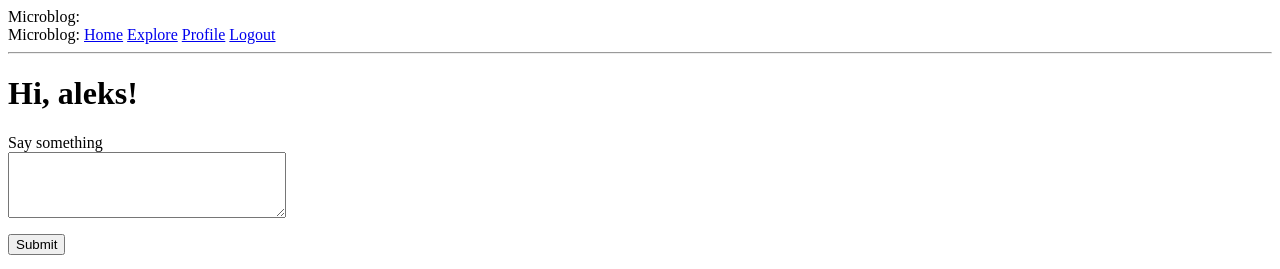
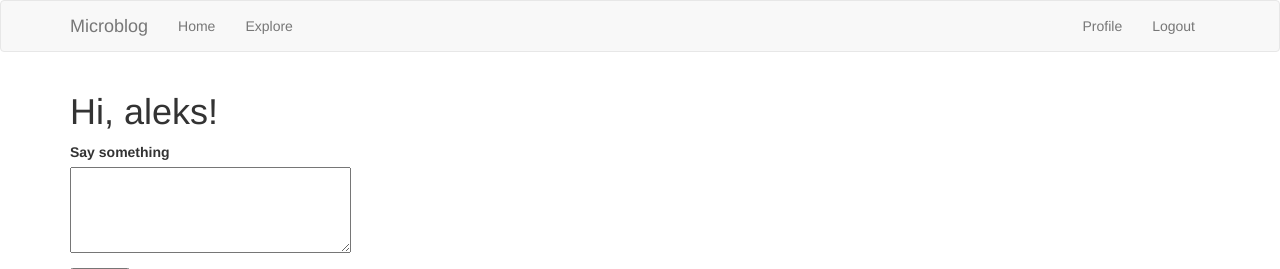
Before and after one commit to alfa24/flask, a Flask app: page / in a window 1280 px wide. Shown: the top 269 px of the page. Run offline with Flask 2, Linux system fonts and the light colour scheme; a user stored in the database is signed in; data comes from the database, SQL or seed files in the repository; both versions use the stored data as it was after the commit; some libraries are stand-ins or nearby versions.

Commit message:
Facelift

```diff
--- a/microblog/app/__init__.py
+++ b/microblog/app/__init__.py
@@ -2,6 +2,7 @@ import os
 import logging
 from logging.handlers import RotatingFileHandler
 from flask import Flask
+from flask_bootstrap import Bootstrap
 from flask_login import LoginManager
 from flask_openid import OpenID
 from flask_sqlalchemy import SQLAlchemy
@@ -20,6 +21,7 @@ login = LoginManager()
 login.login_view = 'login'
 login.init_app(app)
 oid = OpenID(app, os.path.join(basedir, 'tmp'))
+bootstrap =Bootstrap(app)
 from app import views, models, errors
 
 if not app.debug:
--- a/microblog/app/templates/404.html
+++ b/microblog/app/templates/404.html
@@ -1,6 +1,6 @@
 {% extends "base.html" %}
 
-{% block content %}
+{% block app_content %}
     <h1>File Not Found</h1>
     <p><a href="{{ url_for('index') }}">Back</a></p>
 {% endblock %}
--- a/microblog/app/templates/500.html
+++ b/microblog/app/templates/500.html
@@ -1,6 +1,6 @@
 {% extends "base.html" %}
 
-{% block content %}
+{% block app_content %}
     <h1>An unexpected error has occurred</h1>
     <p>The administrator has been notified. Sorry for the inconvenience!</p>
     <p><a href="{{ url_for('index') }}">Back</a></p>
--- a/microblog/app/templates/_post.html
+++ b/microblog/app/templates/_post.html
@@ -1,11 +1,17 @@
-    <table>
-        <tr valign="top">
-            <td><img src="{{ post.author.avatar(36) }}"></td>
+    <table class="table table-hover">
+        <tr>
+            <td width="70px">
+                <a href="{{ url_for('user', username=post.author.username) }}">
+                    <img src="{{ post.author.avatar(70) }}" />
+                </a>
+            </td>
             <td>
                 <a href="{{ url_for('user', username=post.author.username) }}">
                     {{ post.author.username }}
                 </a>
-                says:<br>{{ post.body }}
+                says:
+                <br>
+                {{ post.body }}
             </td>
         </tr>
     </table>
--- a/microblog/app/templates/base.html
+++ b/microblog/app/templates/base.html
@@ -1,35 +1,50 @@
-<html>
-<head>
-    {% if title %}
-        <title>{{ title }} - microblog</title>
+{% extends 'bootstrap/base.html' %}
+
+{% block title %}
+    {% if title %}{{ title }} - Microblog{% else %}Welcome to Microblog{% endif %}
+{% endblock %}
+
+{% block navbar %}
+    <nav class="navbar navbar-default">
+        <div class="container">
+            <div class="navbar-header">
+                <button type="button" class="navbar-toggle collapsed" data-toggle="collapse" data-target="#bs-example-navbar-collapse-1" aria-expanded="false">
+                    <span class="sr-only">Toggle navigation</span>
+                    <span class="icon-bar"></span>
+                    <span class="icon-bar"></span>
+                    <span class="icon-bar"></span>
+                </button>
+                <a class="navbar-brand" href="{{ url_for('index') }}">Microblog</a>
+            </div>
+            <div class="collapse navbar-collapse" id="bs-example-navbar-collapse-1">
+                <ul class="nav navbar-nav">
+                    <li><a href="{{ url_for('index') }}">Home</a></li>
+                    <li><a href="{{ url_for('explore') }}">Explore</a></li>
+                </ul>
+                <ul class="nav navbar-nav navbar-right">
+                    {% if current_user.is_anonymous %}
+                    <li><a href="{{ url_for('login') }}">Login</a></li>
                     {% else %}
-        <title>microblog</title>
+                    <li><a href="{{ url_for('user', username=current_user.username) }}">Profile</a></li>
+                    <li><a href="{{ url_for('logout') }}">Logout</a></li>
                     {% endif %}
-</head>
-<body>
-<div>Microblog:
-    <div>
-        Microblog:
-        <a href="{{ url_for('index') }}">Home</a>
-        <a href="{{ url_for('explore') }}">Explore</a>
-        {% if current_user.is_anonymous %}
-            <a href="{{ url_for('login') }}">Login</a>
-        {% else %}
-            <a href="{{ url_for('user', username=current_user.username) }}">Profile</a>
-            <a href="{{ url_for('logout') }}">Logout</a>
-        {% endif %}
+                </ul>
             </div>
         </div>
-<hr>
+    </nav>
+{% endblock %}
+
+{% block content %}
+    <div class="container">
         {% with messages = get_flashed_messages() %}
         {% if messages %}
-        <ul>
             {% for message in messages %}
-                <li>{{ message }}</li>
+            <div class="alert alert-info" role="alert">{{ message }}</div>
             {% endfor %}
-        </ul>
         {% endif %}
         {% endwith %}
-{% block content %}{% endblock %}
-</body>
-</html>
+
+        {# application content needs to be provided in the app_content block #}
+        {% block app_content %}{% endblock %}
+    </div>
+{% endblock %}
--- a/microblog/app/templates/edit_profile.html
+++ b/microblog/app/templates/edit_profile.html
@@ -1,6 +1,6 @@
 {% extends "base.html" %}
 
-{% block content %}
+{% block app_content %}
     <h1>Edit Profile</h1>
     <form action="" method="post">
         {{ form.hidden_tag() }}
--- a/microblog/app/templates/index.html
+++ b/microblog/app/templates/index.html
@@ -1,5 +1,5 @@
 {% extends "base.html" %}
-{% block content %}
+{% block app_content %}
     <h1>Hi, {{ current_user.username }}!</h1>
     {% if form %}
         <form action="" method="post">
@@ -17,10 +17,18 @@
     {% for post in posts %}
         {% include '_post.html' %}
     {% endfor %}
-    {% if prev_url %}
-        <a href="{{ prev_url }}">Newer posts</a>
-    {% endif %}
-    {% if next_url %}
-        <a href="{{ next_url }}">Older posts</a>
-    {% endif %}
+    <nav aria-label="...">
+        <ul class="pager">
+            <li class="previous{% if not prev_url %} disabled{% endif %}">
+                <a href="{{ prev_url or '#' }}">
+                    <span aria-hidden="true">&larr;</span> Newer posts
+                </a>
+            </li>
+            <li class="next{% if not next_url %} disabled{% endif %}">
+                <a href="{{ next_url or '#' }}">
+                    Older posts <span aria-hidden="true">&rarr;</span>
+                </a>
+            </li>
+        </ul>
+    </nav>
 {% endblock %}
--- a/microblog/app/templates/login.html
+++ b/microblog/app/templates/login.html
@@ -1,7 +1,7 @@
 <!-- extend from base layout -->
 {% extends "base.html" %}
 
-{% block content %}
+{% block app_content %}
     <h1>Sign In</h1>
     <form action="" method="post" name="login">
         {{ form.hidden_tag() }}
--- a/microblog/app/templates/user.html
+++ b/microblog/app/templates/user.html
@@ -1,6 +1,6 @@
 {% extends "base.html" %}
 
-{% block content %}
+{% block app_content %}
     <table>
         <tr valign="top">
             <td><img src="{{ user.avatar(128) }}"></td>
--- a/microblog/requiments.txt
+++ b/microblog/requiments.txt
@@ -4,4 +4,4 @@ Flask-SQLAlchemy
 flask_migrate
 flask_script
 Flask-Login
-Flask-OpenID
+flask-bootstrap
```
Also changed, not shown: microblog/app/templates/register.html (+7 -33 lines), microblog/app.db, microblog/readme.txt. Lines whose indentation alone changed are shown as unchanged.
